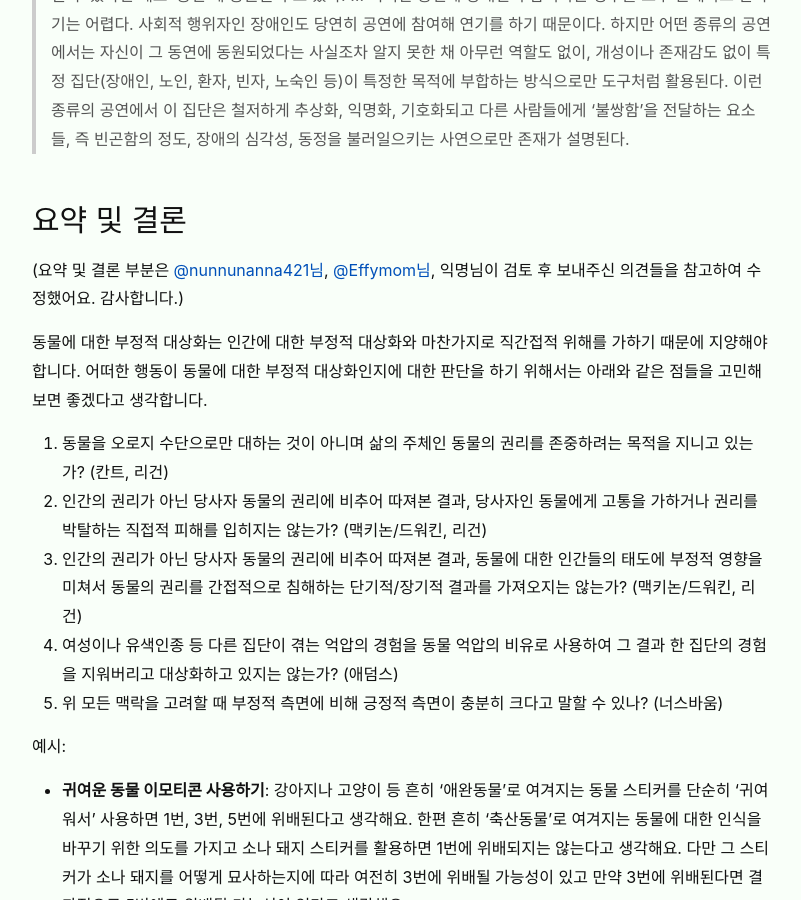
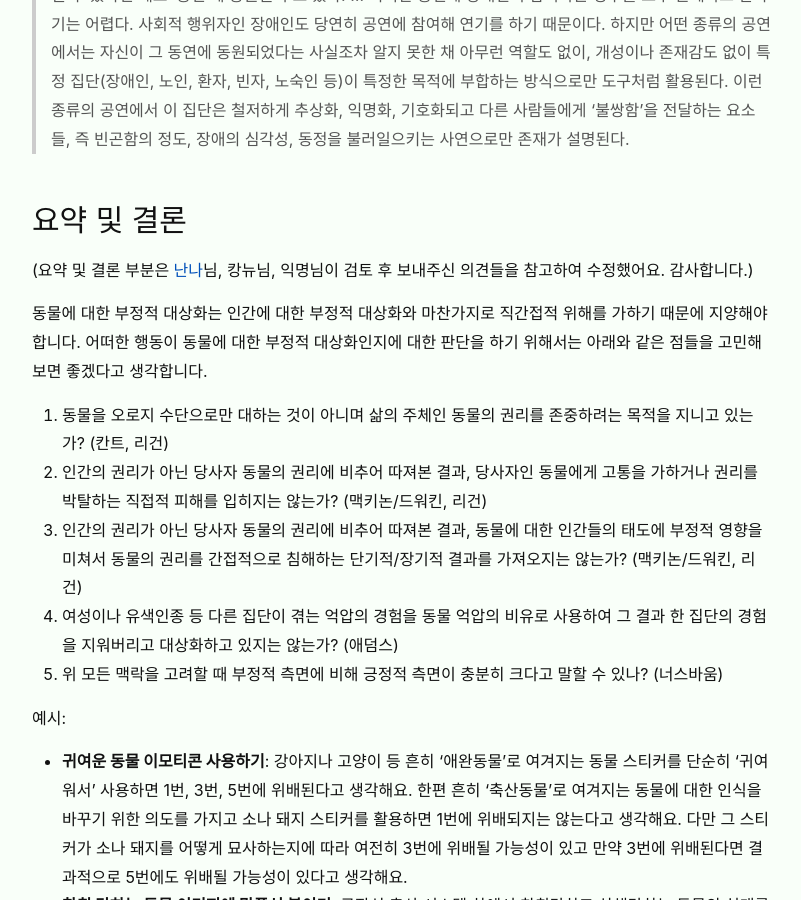
Before and after one commit to veganstudies/veganstudies.github.io, a Jekyll site: the page built from _posts/2019-09-14-animal-objectification.md, in a window 1280 px wide and 900 px high, scrolled down 7121 px. Shown: the whole window, without its empty margins (238-1039 px from the left). Built offline with Jekyll 4.4.1, drawn with Linux system fonts in a browser that asks for light colours.

Commit message:
Update 2019-09-14-animal-objectification.md

```diff
--- a/_posts/2019-09-14-animal-objectification.md
+++ b/_posts/2019-09-14-animal-objectification.md
@@ -316,10 +316,8 @@ agency 아예 움직일 수 없는lacking in activity 것으로 간주하기
 
 ## 요약 및 결론
 
-(요약 및 결론 부분은
-[@nunnunanna421님](https://twitter.com/nunnunanna421),
-[@Effymom님](https://twitter.com/Effymom), 익명님이 검토 후
-보내주신 의견들을 참고하여 수정했어요. 감사합니다.)
+(요약 및 결론 부분은 [난나](https://twitter.com/nunnunanna421)님,
+캉뉴님, 익명님이 검토 후 보내주신 의견들을 참고하여 수정했어요. 감사합니다.)
 
 동물에 대한 부정적 대상화는 인간에 대한 부정적 대상화와 마찬가지로 직간접적 위해를
 가하기 때문에 지양해야 합니다. 어떠한 행동이 동물에 대한 부정적 대상화인지에 대한
```
